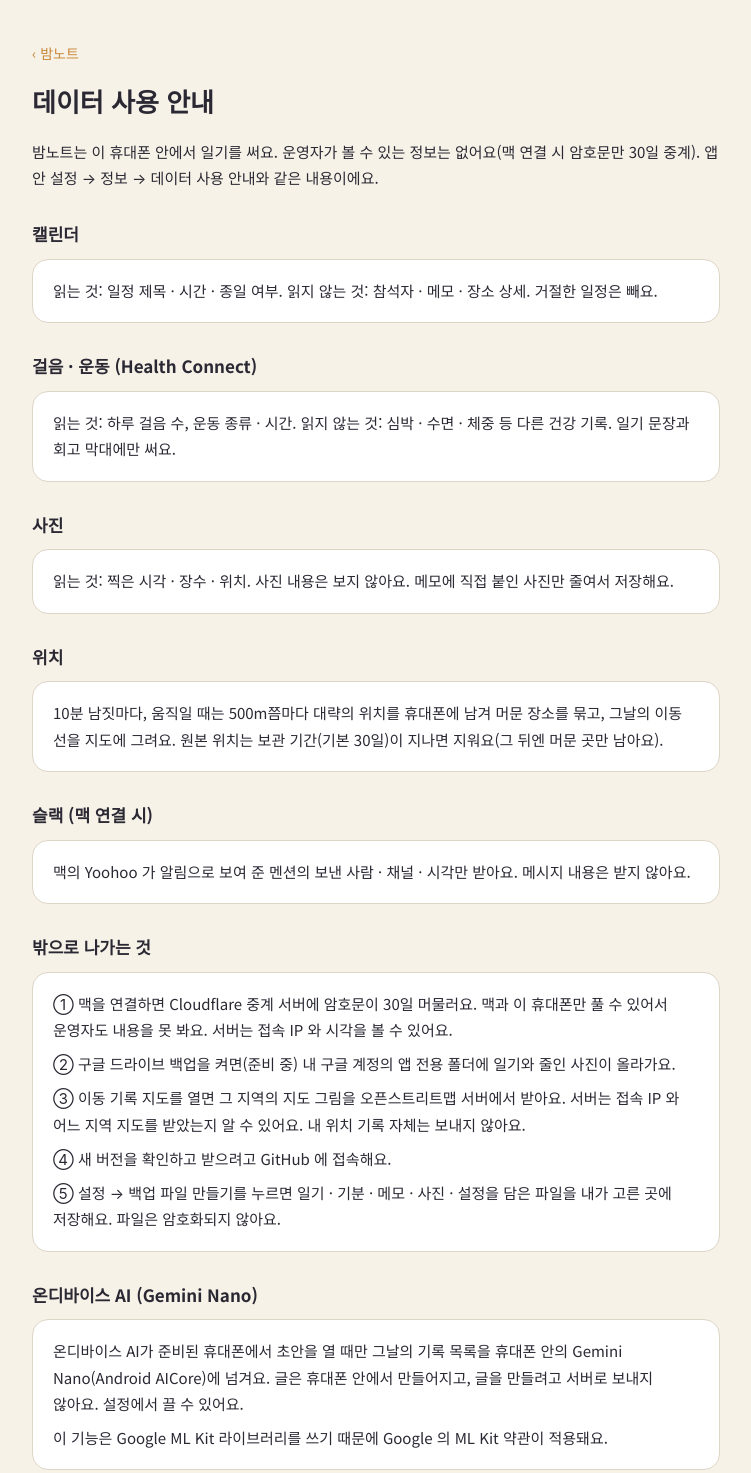
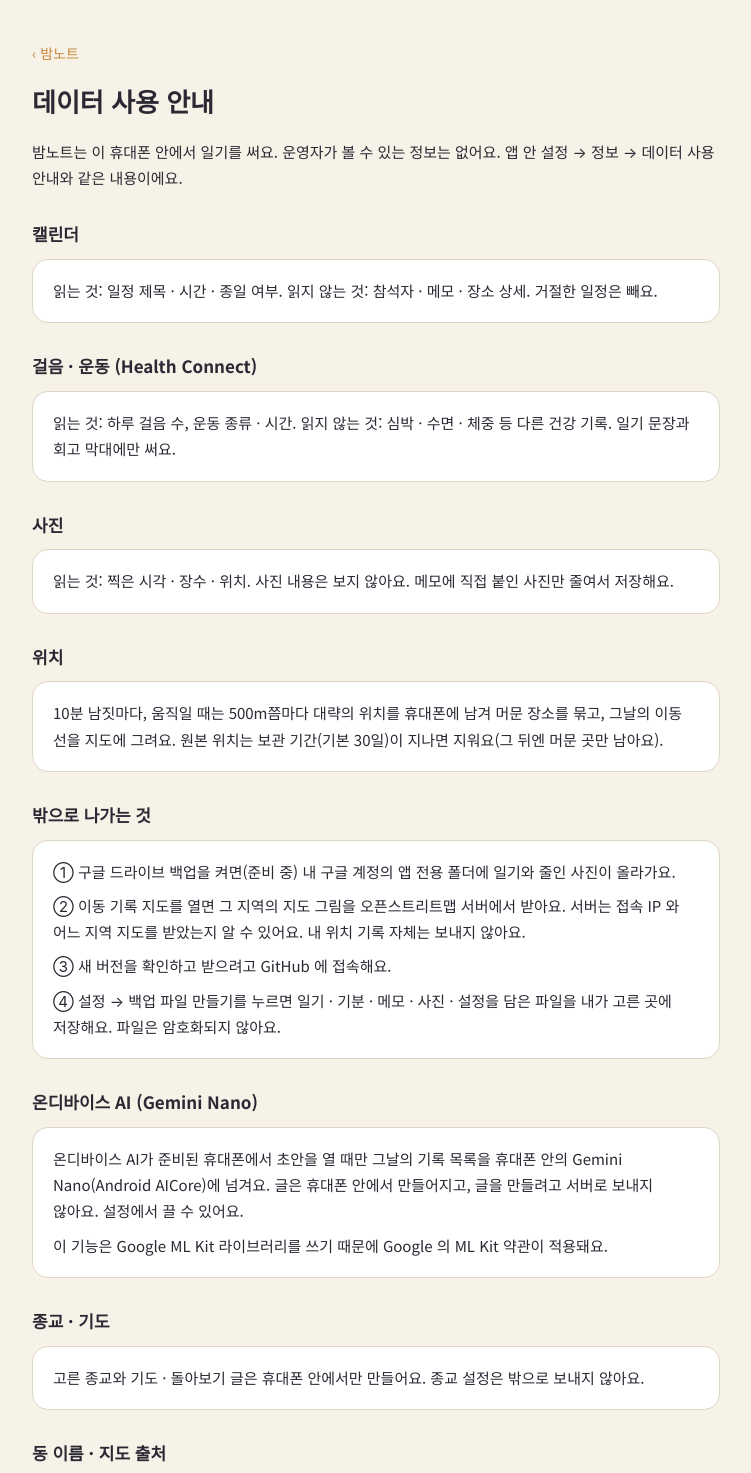
Before and after one commit to dev-fath/bamnote-releases, a plain HTML site: page docs/privacy.html in a window 1280 px wide. Shown: the top 1473 px of the page, without its empty margins (264-1015 px from the left). Drawn offline with Linux system fonts and the light colour scheme.

Commit message:
슬랙 · 맥 연결 문구 지움(앱 0.36 에서 뺌)

```diff
--- a/docs/privacy.html
+++ b/docs/privacy.html
@@ -32,7 +32,7 @@
 <div class="wrap">
   <a class="back" href="./">‹ 밤노트</a>
   <h1>데이터 사용 안내</h1>
-  <p>밤노트는 이 휴대폰 안에서 일기를 써요. 운영자가 볼 수 있는 정보는 없어요(맥 연결 시 암호문만 30일 중계). 앱 안 설정 → 정보 → 데이터 사용 안내와 같은 내용이에요.</p>
+  <p>밤노트는 이 휴대폰 안에서 일기를 써요. 운영자가 볼 수 있는 정보는 없어요. 앱 안 설정 → 정보 → 데이터 사용 안내와 같은 내용이에요.</p>
 
   <h2>캘린더</h2>
   <div class="sheet"><p>읽는 것: 일정 제목 · 시간 · 종일 여부. 읽지 않는 것: 참석자 · 메모 · 장소 상세. 거절한 일정은 빼요.</p></div>
@@ -46,16 +46,12 @@
   <h2>위치</h2>
   <div class="sheet"><p>10분 남짓마다, 움직일 때는 500m쯤마다 대략의 위치를 휴대폰에 남겨 머문 장소를 묶고, 그날의 이동 선을 지도에 그려요. 원본 위치는 보관 기간(기본 30일)이 지나면 지워요(그 뒤엔 머문 곳만 남아요).</p></div>
 
-  <h2>슬랙 (맥 연결 시)</h2>
-  <div class="sheet"><p>맥의 Yoohoo 가 알림으로 보여 준 멘션의 보낸 사람 · 채널 · 시각만 받아요. 메시지 내용은 받지 않아요.</p></div>
-
   <h2>밖으로 나가는 것</h2>
   <div class="sheet">
-    <p>① 맥을 연결하면 Cloudflare 중계 서버에 암호문이 30일 머물러요. 맥과 이 휴대폰만 풀 수 있어서 운영자도 내용을 못 봐요. 서버는 접속 IP 와 시각을 볼 수 있어요.</p>
-    <p>② 구글 드라이브 백업을 켜면(준비 중) 내 구글 계정의 앱 전용 폴더에 일기와 줄인 사진이 올라가요.</p>
-    <p>③ 이동 기록 지도를 열면 그 지역의 지도 그림을 오픈스트리트맵 서버에서 받아요. 서버는 접속 IP 와 어느 지역 지도를 받았는지 알 수 있어요. 내 위치 기록 자체는 보내지 않아요.</p>
-    <p>④ 새 버전을 확인하고 받으려고 GitHub 에 접속해요.</p>
-    <p>⑤ 설정 → 백업 파일 만들기를 누르면 일기 · 기분 · 메모 · 사진 · 설정을 담은 파일을 내가 고른 곳에 저장해요. 파일은 암호화되지 않아요.</p>
+    <p>① 구글 드라이브 백업을 켜면(준비 중) 내 구글 계정의 앱 전용 폴더에 일기와 줄인 사진이 올라가요.</p>
+    <p>② 이동 기록 지도를 열면 그 지역의 지도 그림을 오픈스트리트맵 서버에서 받아요. 서버는 접속 IP 와 어느 지역 지도를 받았는지 알 수 있어요. 내 위치 기록 자체는 보내지 않아요.</p>
+    <p>③ 새 버전을 확인하고 받으려고 GitHub 에 접속해요.</p>
+    <p>④ 설정 → 백업 파일 만들기를 누르면 일기 · 기분 · 메모 · 사진 · 설정을 담은 파일을 내가 고른 곳에 저장해요. 파일은 암호화되지 않아요.</p>
   </div>
 
   <h2>온디바이스 AI (Gemini Nano)</h2>
```
Also changed, not shown: 1 other file.
